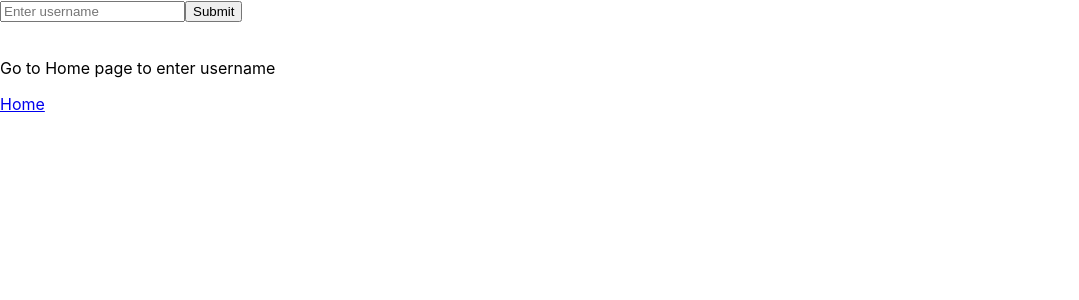
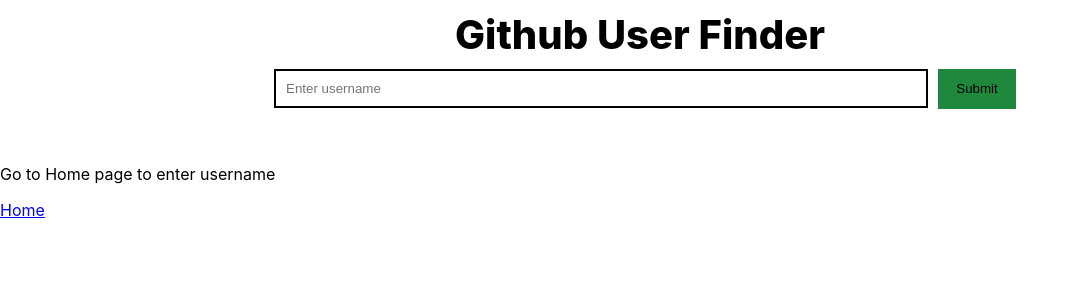
Before and after one commit to Ayusha22-gho/username-finder, a React (Create React App) app in the folder users/: page / in a window 1280 px wide. Shown: the top 300 px of the page, without its empty margins (0-1079 px from the left). Built offline with nearby package versions, Linux system fonts and the light colour scheme.

Commit message:
Follwers repo details

```diff
--- a/users/src/App.js
+++ b/users/src/App.js
@@ -59,8 +59,10 @@
   const getRepData = async(name)=>{
     console.log("from app.js",name)
     const response = await axios.get(`https://api.github.com/users/${name}/repos`)
-    console.log(response.data)
     setFollowRepo(response.data);
+
+    //fetching repo details
+
 
   }
 
@@ -82,7 +84,7 @@
             </>
           }
         ></Route>
-        <Route exact path="/details" element={<RepoDetails repoData = {repoData}/>}></Route>
+        <Route exact path="/details" element={<RepoDetails repoData = {repoData} followRepo = {followRepo}/>}></Route>
         <Route exact path="/" element={<Users search={search} repoData ={repoData} />}></Route>
         {followRepo && (<Route exact path = "/repository" element = {<RepositoryList followRepo = {followRepo}/>}></Route>)}
         <Route exact path = "/follows" element = {<Followers followData = {followData} getRepData ={getRepData}/>}></Route>
--- a/users/src/components/Followers/followers.jsx
+++ b/users/src/components/Followers/followers.jsx
@@ -16,6 +16,9 @@
 
   console.log("followdata",followData.length)
   return (
+    <>
+     <p>Go to Home Page</p>
+    <Link to = "/">Home</Link>
     <div className="follow-container">
       {followData.length > 0 ? (
         <div className="follow-grid">
@@ -43,5 +46,6 @@
         </div>
       )}
     </div>
+    </>
   );
 }
--- a/users/src/components/RepoDetails/repoDetails.jsx
+++ b/users/src/components/RepoDetails/repoDetails.jsx
@@ -1,28 +1,40 @@
-import React from 'react'
-import { useLocation } from 'react-router-dom'
-import "./repoDetails.css"
-export default function index({repoData}) {
+import React from "react";
+import { useLocation ,Link} from "react-router-dom";
+import "./repoDetails.css";
+export default function index({ repoData, followRepo }) {
   // eslint-disable-next-line react-hooks/rules-of-hooks
   const location = useLocation();
-  const repoId = location.state.id
+  const repoId = location.state.id;
   const followId = location.state.followId;
-  console.log(followId)
-  const details = repoData.filter((user)=> user.id === repoId);
-  //const follows = followData.filter((user)=>user.id === followId)
-  console.log("details",details)
+  console.log("followId", followId);
+  const details = repoData.filter((user) => user.id === repoId);
+  const follows = followRepo.filter((user) => user.id === followId);
   return (
-
-    <div className='detail-container'>
-      {details.length > 0 &&
-      (<><div className="detail-user-info">
-        <img src={details[0].owner.avatar_url} alt="" width={100} height={100}/>
+    <>
+    <p>Go to Home Page</p>
+    <Link to = "/">Home</Link>
+    <div className="detail-container">
+      {details.length > 0 && (
+        <>
+          <div className="detail-user-info">
+            <img
+              src={details[0].owner.avatar_url}
+              alt=""
+              width={100}
+              height={100}
+            />
             <div className="info">
               <p>Verfied by GitHub</p>
-          <p>Github confirms that this app meets the <span className='link-text'>requirements for verification.</span></p>
+              <p>
+                Github confirms that this app meets the{" "}
+                <span className="link-text">
+                  requirements for verification.
+                </span>
+              </p>
             </div>
             <div className="categories">
               <p>Categories</p>
-          <div className='pin-tabs'>
+              <div className="pin-tabs">
                 <span>Code Review</span>
                 <span>IDEs</span>
                 <span>Free</span>
@@ -32,14 +44,54 @@
           </div>
           <div className="detail-repo-detail">
             <p>Application</p>
-        <p className='repo-name'>{details[0].name}</p>
-        <button className='plan-button'>Set Up a Plan</button>
-        <div className='info-text'>
+            <p className="repo-name">{details[0].name}</p>
+            <button className="plan-button">Set Up a Plan</button>
+            <div className="info-text">
               <p>{details[0].description}</p>
             </div>
-      </div></>)}
+          </div>
+        </>
+      )}
 
-
+      {follows.length > 0 && (
+        <>
+          <div className="detail-user-info">
+            <img
+              src={follows[0].owner.avatar_url}
+              alt=""
+              width={100}
+              height={100}
+            />
+            <div className="info">
+              <p>Verfied by GitHub</p>
+              <p>
+                Github confirms that this app meets the{" "}
+                <span className="link-text">
+                  requirements for verification.
+                </span>
+              </p>
             </div>
-  )
+            <div className="categories">
+              <p>Categories</p>
+              <div className="pin-tabs">
+                <span>Code Review</span>
+                <span>IDEs</span>
+                <span>Free</span>
+                <span>Paid</span>
+              </div>
+            </div>
+          </div>
+          <div className="detail-repo-detail">
+            <p>Application</p>
+            <p className="repo-name">{follows[0].name}</p>
+            <button className="plan-button">Set Up a Plan</button>
+            <div className="info-text">
+              <p>{follows[0].description}</p>
+            </div>
+          </div>
+        </>
+      )}
+    </div>
+    </>
+  );
 }
--- a/users/src/components/RepoList/repositoryList.jsx
+++ b/users/src/components/RepoList/repositoryList.jsx
@@ -1,7 +1,9 @@
 /* eslint-disable react-hooks/rules-of-hooks */
-import { Link } from "react-router-dom";
+import { Link ,useNavigate} from "react-router-dom";
+
 import "./repositoryList.css";
 export default function index({ followRepo }) {
+  const navigate = useNavigate();
   return (
     <div>
       <div>
@@ -16,17 +18,14 @@
             {followRepo.map((user) => (
               <div className="repo-container" key={user.id}>
                 <div>
-                  <img
-                    src={user.owner.avatar_url}
-                    alt=""
-                    width={100}
-                    height={100}
-                  />
+
                 </div>
 
                 {/* <Link to = "/details"> <div className="repository-name">{user.name}</div>
                 </Link> */}
-                <div  className="repo-name">
+                <div  className="repo-name" onClick={()=>{
+                  navigate("/details",{state : {followId : user.id}})
+                }}>
                   {user.name}
                   <p className="repo-lang">Language Used: {user.language}</p>
                 </div>
--- a/users/src/components/Search/search.css
+++ b/users/src/components/Search/search.css
@@ -0,0 +1,25 @@
+.search-container{
+    margin: 10px;
+    text-align: center;
+}
+.search-title{
+    font-size: 40px;
+    font-weight: 800;
+}
+.search-input {
+    width: 50%;
+    padding: 10px;
+    margin: 10px;
+    border: 2px solid;
+}
+.search-submit {
+    width: 78px;
+    height: 40px;
+    background-color: rgb(31, 136, 61);
+    border: none;
+
+}
+.search-submit:hover{
+    cursor: pointer;
+    transform: 3;
+}
--- a/users/src/components/Search/search.jsx
+++ b/users/src/components/Search/search.jsx
@@ -2,14 +2,16 @@
 import "./search.css"
 export default function index({handleUsernameChange,userName,handleSubmit}) {
   return (
-    <div>
+    <div className='search-container'>
+      <div className='search-title'>Github User Finder</div>
        <input
         type="text"
         placeholder="Enter username"
         value={userName}
         onChange={handleUsernameChange}
+        className='search-input'
       />
-      <button type="submit" onClick={handleSubmit}>
+      <button type="submit" onClick={handleSubmit} className='search-submit'>
         Submit
       </button>
     </div>
--- a/users/src/components/Users/userList.jsx
+++ b/users/src/components/Users/userList.jsx
@@ -67,6 +67,7 @@
         </>
       ) : (
         <div></div>
+
       )}
     </div>
   );
```
Also changed, not shown: users/src/components/Header.jsx (deleted, +0 -9 lines). Lines whose indentation alone changed are shown as unchanged.
